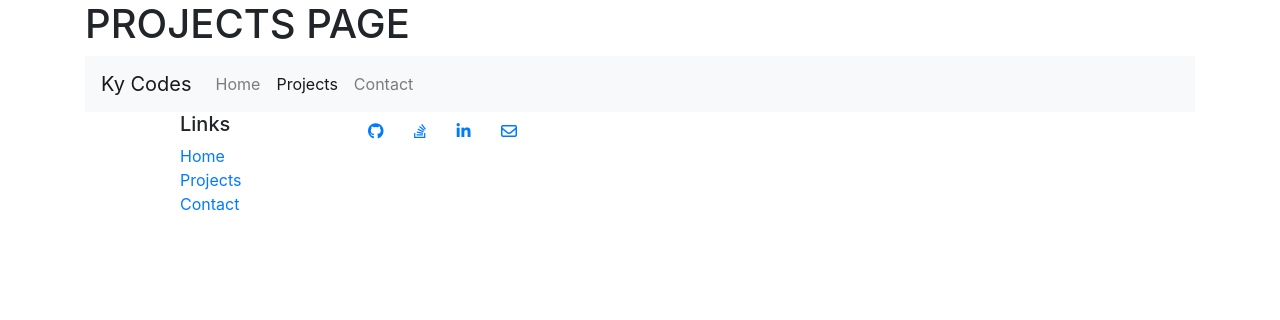
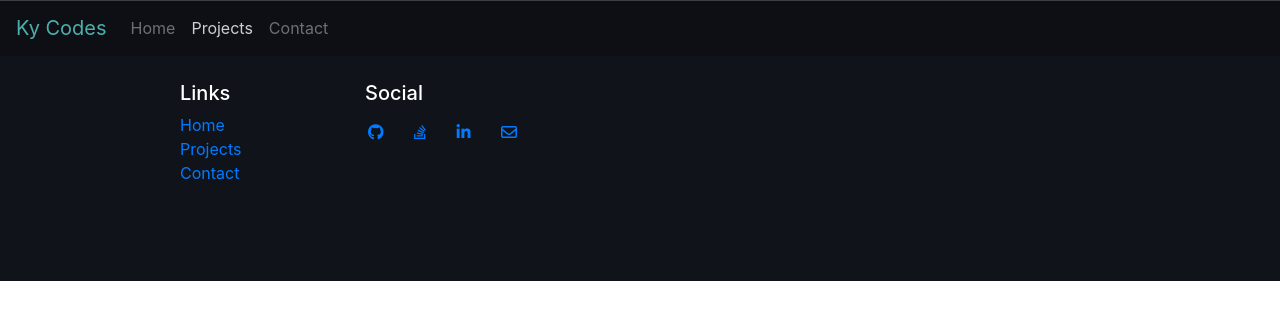
Before and after one commit to supersowbow/updatedPortfolio, a Django app: page /projects/ in a window 1280 px wide. Shown: the top 320 px of the page. Run offline with Django 3.2, Linux system fonts and the light colour scheme; some libraries are stand-ins or nearby versions.

Commit message:
navbar and footer adjustments

```diff
--- /dev/null
+++ b/mysite/portfolio/static/css/style.css
@@ -0,0 +1,17 @@
+nav {
+  background-color: #0E0F13;
+  opacity: 80%;
+}
+
+#brand {
+  color: #5AD8D1;
+}
+
+footer {
+  background: #10131A;
+  padding: 80px 10px 80px 10px;
+}
+
+h5 {
+  color: #FFFFFF;
+}
--- a/mysite/portfolio/templates/portfolio/base.html
+++ b/mysite/portfolio/templates/portfolio/base.html
@@ -1,3 +1,5 @@
+{% load staticfiles %}
+
 <!doctype html>
 <html lang="en">
   <head>
@@ -11,6 +13,9 @@
 
     <!-- Bootstrap CSS -->
     <link rel="stylesheet" href="https://maxcdn.bootstrapcdn.com/bootstrap/4.0.0-beta.2/css/bootstrap.min.css" integrity="sha384-PsH8R72JQ3SOdhVi3uxftmaW6Vc51MKb0q5P2rRUpPvrszuE4W1povHYgTpBfshb" crossorigin="anonymous">
+
+    <!-- CSS File -->
+    <link rel="stylesheet" href="{% static 'css/style.css' %}">
   </head>
     <body>
 
@@ -30,12 +35,13 @@
                 <div class="col-5 offset-1 col-sm-2">
                     <h5>Links</h5>
                     <ul class="list-unstyled">
-                        <li><a href="#">Home</a></li>
-                        <li><a href="#">Projects</a></li>
+                        <li><a href="{% url 'home:index' %}">Home</a></li>
+                        <li><a href="{% url 'projects:projects' %}">Projects</a></li>
                         <li><a href="#">Contact</a></li>
                     </ul>
                 </div>
             <div style="text-align:center">
+              <h5 style="text-align: left; padding-left: 10px;">Social</h5>
               <a class="btn btn-social-icon btn-github" href="https://github.com/supersowbow"><i class="fa fa-github"></i></a>
               <a class="btn btn-social-icon btn-stack-overflow" href="https://stackoverflow.com/users/8697898/k-bow?tab=profile"><i class="fa fa-stack-overflow "></i></a>
               <a class="btn btn-social-icon btn-linkedin" href="https://www.linkedin.com/in/kyla-bowers-876611152/"><i class="fa fa-linkedin"></i></a>
--- a/mysite/portfolio/templates/portfolio/projects.html
+++ b/mysite/portfolio/templates/portfolio/projects.html
@@ -1,23 +1,22 @@
 {% extends 'portfolio/base.html' %}
-{% load staticfiles %}
 
 {% block content %}
 
-<h1>PROJECTS PAGE</h1>
 
 <!-- Navigation Bar -->
-<nav class="navbar navbar-expand-lg navbar-light bg-light">
-  <a class="navbar-brand" href="#">Ky Codes</a>
-  <button class="navbar-toggler" type="button" data-toggle="collapse" data-target="#navbarNavAltMarkup" aria-controls="navbarNavAltMarkup" aria-expanded="false" aria-label="Toggle navigation">
+<header class="navcustom">
+  <nav class="navbar fixed-top navbar-expand-lg scrolling-navbar navbar-dark">
+    <a id="brand" class="navbar-brand" href="{% url 'home:index' %}">Ky Codes</a>
+    <button class="navbar-toggler" type="button" data-toggle="collapse" data-target="#navbarSupportedContent" aria-controls="navbarSupportedContent" aria-expanded="false" aria-label="Toggle navigation">
       <span class="navbar-toggler-icon"></span>
     </button>
-    <div class="collapse navbar-collapse" id="navbarNavAltMarkup">
+      <div class="collapse navbar-collapse" id="navbarSupportedContent">
         <div class="navbar-nav">
           <a class="nav-item nav-link" href="{% url 'home:index' %}">Home</a>
           <a class="nav-item nav-link active" href="#">Projects<span class="sr-only">(current)</span></a>
-        <a class="nav-item nav-link" href="#">Contact</a>
+          <a class="nav-item nav-link" href="#contact">Contact</a>
         </div>
       </div>
   </nav>
-
+</header>
 {% endblock %}
```
Also changed, not shown: mysite/portfolio/templates/portfolio/index.html (+7 -7 lines). Lines whose indentation alone changed are shown as unchanged.
